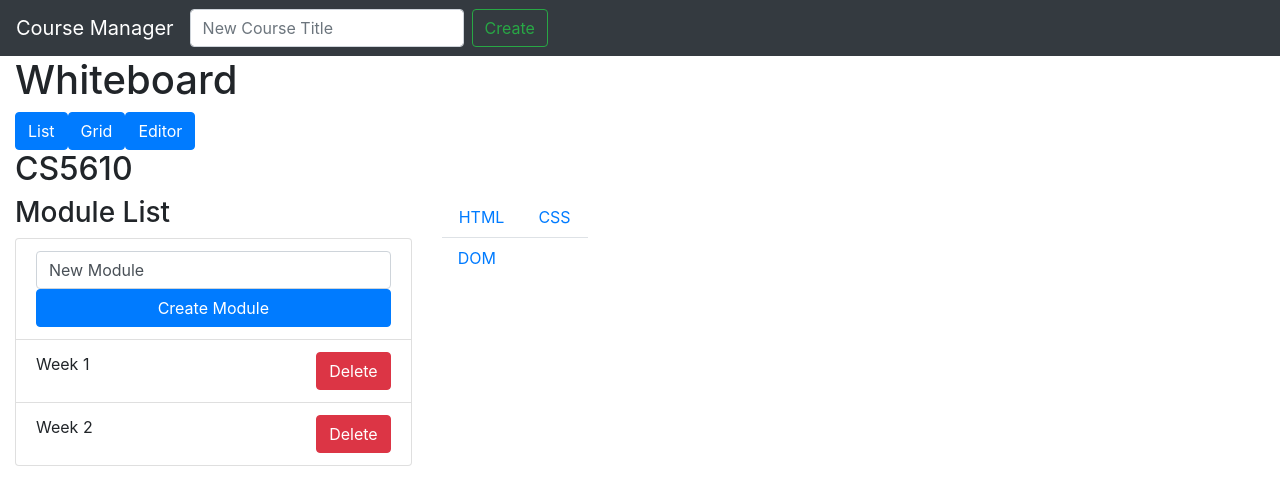
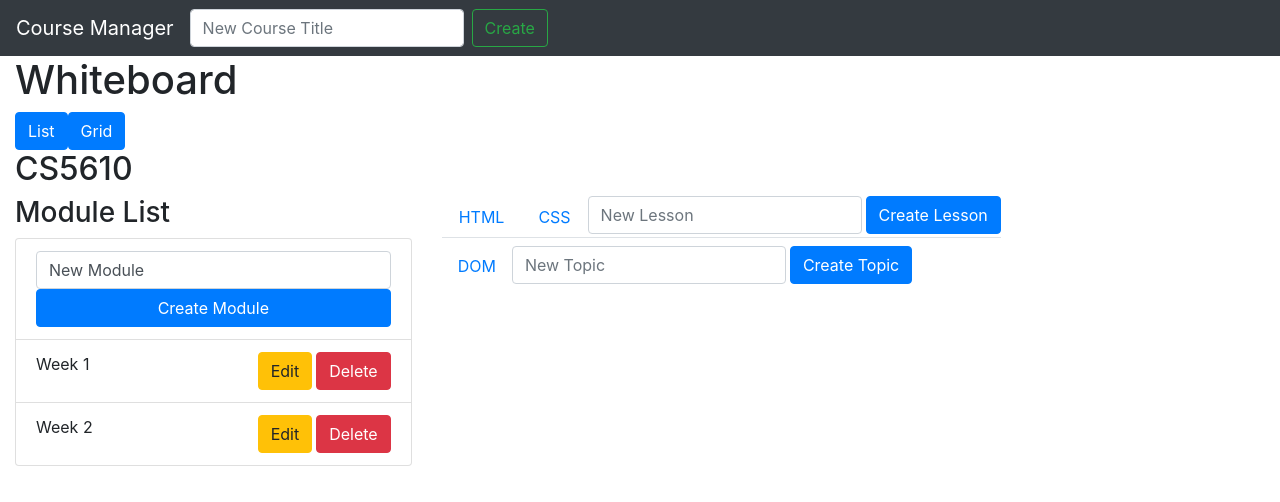
Before and after one commit to aperez809/cs4550-su19-client-react, a React (Create React App) app: page /course-editor/123 in a window 1280 px wide. Shown: the top 502 px of the page. Built offline with nearby package versions, Linux system fonts and the light colour scheme.

Commit message:
checkpointing

```diff
--- a/src/components/CourseEditor.js
+++ b/src/components/CourseEditor.js
@@ -22,11 +22,30 @@ export default class CourseEditor extends React.Component {
     }
 
     selectModule = module => {
+        if (module.lessons.length > 0) {
             this.setState({
                 selectedModule: module,
                 selectedLesson: module.lessons[0],
                 selectedTopic : module.lessons[0].topics[0]
             });
+        }
+
+        else {
+            this.setState({
+                selectedModule: module,
+                selectedLesson: {
+                    "title": "",
+                    "topics": [{
+                        "title": "",
+                        "widgets": []
+                    }]
+                },
+                selectedTopic : {
+                    "title": "",
+                    "widgets": []},
+            });
+        }
+
 
     };
 
@@ -44,6 +63,13 @@ export default class CourseEditor extends React.Component {
         });
     };
 
+    editModule = (module) => {
+        module.title =
+        this.setState({
+            selectedModule: module
+        })
+    };
+
     render() {
         return (
             <div>
@@ -54,6 +80,8 @@ export default class CourseEditor extends React.Component {
                         <ModuleList deleteModule={this.deleteModule}
                                     createModule={this.createModule}
                                     selectModule={this.selectModule}
+                                    editModule={this.editModule}
+                                    selectedModule={this.state.selectedModule}
                                     modules={this.course.modules}/>
                     </div>
 
@@ -65,11 +93,39 @@ export default class CourseEditor extends React.Component {
                                         currLesson => <LessonTabItem lesson={currLesson}/>
                                     )
                                 }
+                                <li>
+                                    <input className="form-control"
+                                           onChange={this.titleChanged}
+                                           placeholder="New Lesson"
+                                    />
+                                </li>
+                                <li>
+                                    <button
+                                        onClick={this.createModule}
+                                        className="ml-1 btn btn-primary float-right">
+                                        Create Lesson
+                                    </button>
+                                </li>
                             </ul>
                         </div>
+                        <div className="mt-2">
                         <ul className="nav nav-pills">
                                 <Topics topic={this.state.selectedTopic}/>
+                                <li>
+                                    <input className="form-control"
+                                           onChange={this.titleChanged}
+                                           placeholder="New Topic"
+                                    />
+                                </li>
+                                <li>
+                                    <button
+                                        onClick={this.createModule}
+                                        className="ml-1 btn btn-primary float-right">
+                                        Create Topic
+                                    </button>
+                                </li>
                             </ul>
+                        </div>
                         </div>
                     </div>
                 </div>
--- a/src/components/LessonTabItem.js
+++ b/src/components/LessonTabItem.js
@@ -2,9 +2,10 @@ import React from 'react';
 
 
 const LessonTabItem = ({lesson}) =>
-
+<div>
             <li className="nav-item">
                 <a className="nav-link" href="#">{lesson.title}</a>
-            </li>;
+            </li>
+</div>;
 
 export default LessonTabItem;
--- a/src/components/ModuleItem.js
+++ b/src/components/ModuleItem.js
@@ -1,12 +1,13 @@
 import React from 'react';
 
-const ModuleItem = ({module, deleteModule, selectModule}) =>
-
-    <li className="list-group-item"
-        onClick={() => selectModule(module)}>
+const ModuleItem = ({module, deleteModule, selectModule, editModule, selectedModule}) =>
+    <li onClick={() => selectModule(module)}
+        className={module === selectedModule ? "list-group-item active": "list-group-item"}>
         {module.title}
-        <button className="btn btn-danger float-right"
+        <button className="ml-1 btn btn-danger float-right"
                 onClick={() => deleteModule(module.id)}>Delete</button>
+        <button className="btn btn-warning float-right"
+                onClick={() => editModule(module.id)}>Edit</button>
     </li>;
 
 export default ModuleItem;
--- a/src/components/Whiteboard.js
+++ b/src/components/Whiteboard.js
@@ -32,7 +32,7 @@ export default class Whiteboard extends React.Component {
 
     createCourse = event => {
         event.preventDefault();
-        console.log(event.target);
+        console.log(event.currentTarget.parent);
         this.setState({
             courses: courseService.createCourse(
                 {
@@ -71,9 +71,9 @@ export default class Whiteboard extends React.Component {
                         <Link to="/course-grid">
                             <button className="btn btn-primary">Grid</button>
                         </Link>
-                        <Link to="/course-editor">
+                        {/*<Link to="/course-editor">
                             <button className="btn btn-primary">Editor</button>
-                        </Link>
+                        </Link>*/}
 
                         <Route path="/course-list"
                                render={() => <CourseList deleteCourse={this.deleteCourse}
```
Lines whose indentation alone changed are shown as unchanged.
